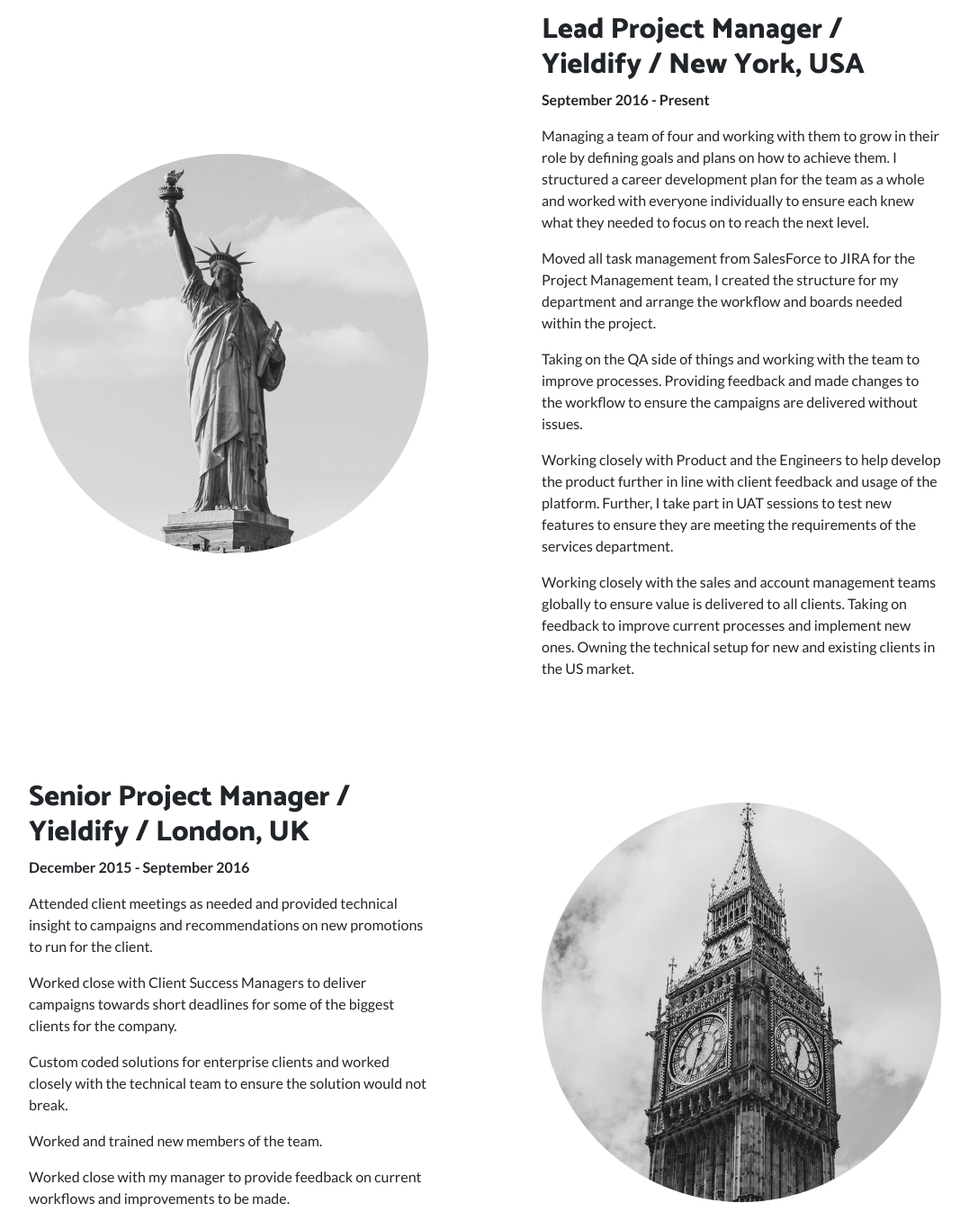
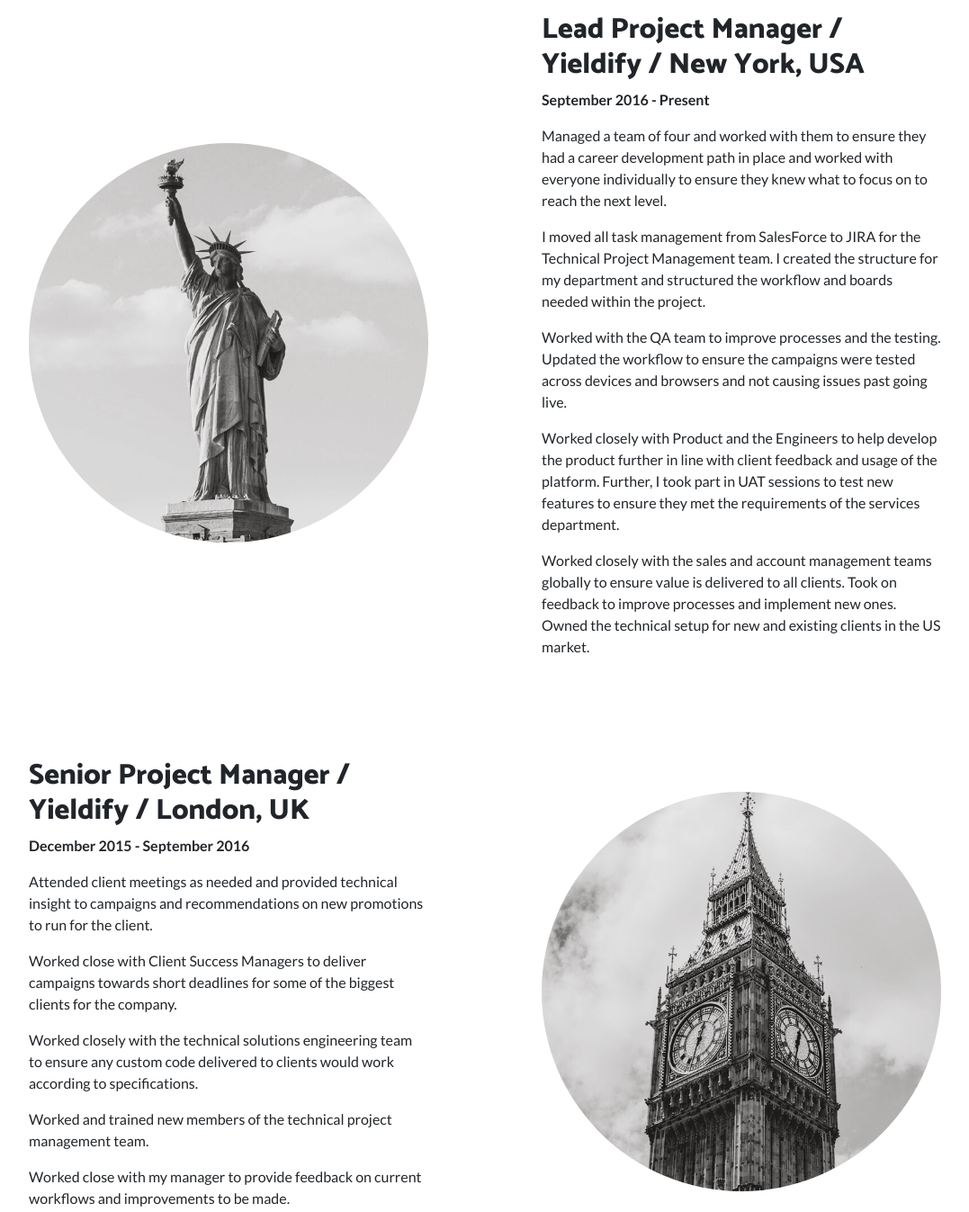
Before and after one commit to evelinnidenfors/evelinnidenfors.github.io, a website: page index.html in a window 1280 px wide. Shown: the part 1120-2467 px from the top of the page at 90% size, without its empty margins (101-1178 px from the left). Drawn offline with Linux system fonts and the light colour scheme.

Commit message:
text update

```diff
--- a/index.html
+++ b/index.html
@@ -96,11 +96,11 @@
           <div class="p-5">
             <h2 class="display-4">Lead Project Manager / Yieldify / New York, USA</h2>
             <p><b>September 2016 - Present</b></p>
-            <p>Managing a team of four and working with them to grow in their role by defining goals and plans on how to achieve them. I structured a career development plan for the team as a whole and worked with everyone individually to ensure each knew what they needed to focus on to reach the next level.</p>
-            <p>Moved all task management from SalesForce to JIRA for the Project Management team, I created the structure for my department and arrange the workflow and boards needed within the project.</p>
-            <p>Taking on the QA side of things and working with the team to improve processes. Providing feedback and made changes to the workflow to ensure the campaigns are delivered without issues.</p>
-            <p>Working closely with Product and the Engineers to help develop the product further in line with client feedback and usage of the platform. Further, I take part in UAT sessions to test new features to ensure they are meeting the requirements of the services department.</p>
-            <p>Working closely with the sales and account management teams globally to ensure value is delivered to all clients. Taking on feedback to improve current processes and implement new ones. Owning the technical setup for new and existing clients in the US market.</p>
+            <p>Managed a team of four and worked with them to ensure they had a career development path in place and worked with everyone individually to ensure they knew what to focus on to reach the next level.</p>
+            <p>I moved all task management from SalesForce to JIRA for the Technical Project Management team. I created the structure for my department and structured the workflow and boards needed within the project.</p>
+            <p>Worked with the QA team to improve processes and the testing. Updated the workflow to ensure the campaigns were tested across devices and browsers and not causing issues past going live.</p>
+            <p>Worked closely with Product and the Engineers to help develop the product further in line with client feedback and usage of the platform. Further, I took part in UAT sessions to test new features to ensure they met the requirements of the services department.</p>
+            <p>Worked closely with the sales and account management teams globally to ensure value is delivered to all clients. Took on feedback to improve processes and implement new ones. Owned the technical setup for new and existing clients in the US market.</p>
           </div>
         </div>
       </div>
@@ -121,8 +121,8 @@
             <p><b>December 2015 - September 2016</b></p>
             <p>Attended client meetings as needed and provided technical insight to campaigns and recommendations on new promotions to run for the client.</p>
             <p>Worked close with Client Success Managers to deliver campaigns towards short deadlines for some of the biggest clients for the company.</p>
-            <p>Custom coded solutions for enterprise clients and worked closely with the technical team to ensure the solution would not break.</p>
-            <p>Worked and trained new members of the team.</p>
+            <p>Worked closely with the technical solutions engineering team to ensure any custom code delivered to clients would work according to specifications.</p>
+            <p>Worked and trained new members of the technical project management team.</p>
             <p>Worked close with my manager to provide feedback on current workflows and improvements to be made.</p>
           </div>
         </div>
```
Also changed, not shown: 1 other file.
